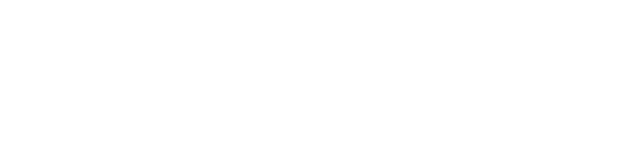
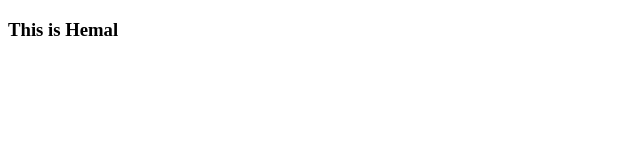
Before and after one commit to nimourhossain/my-first-github-repo, a plain HTML site: page index.html in a window 1280 px wide. Shown: the whole page, without its empty margins (0-640 px from the left). Drawn offline with Linux system fonts and the light colour scheme.

Commit message:
add heading

```diff
--- a/index.html
+++ b/index.html
@@ -6,6 +6,6 @@
     <title>My first GitHub repo</title>
 </head>
 <body>
-
+    <h3>This is Hemal</h3>
 </body>
 </html>
```
